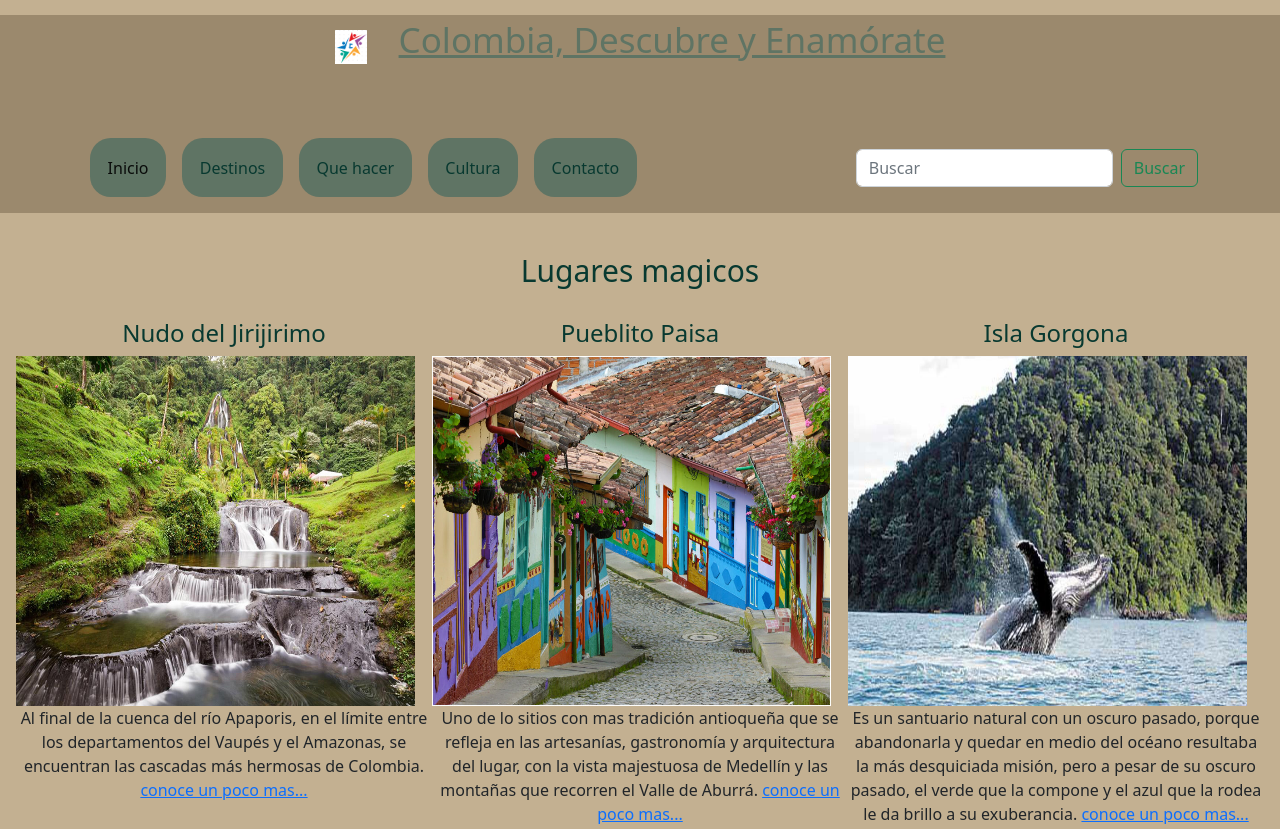
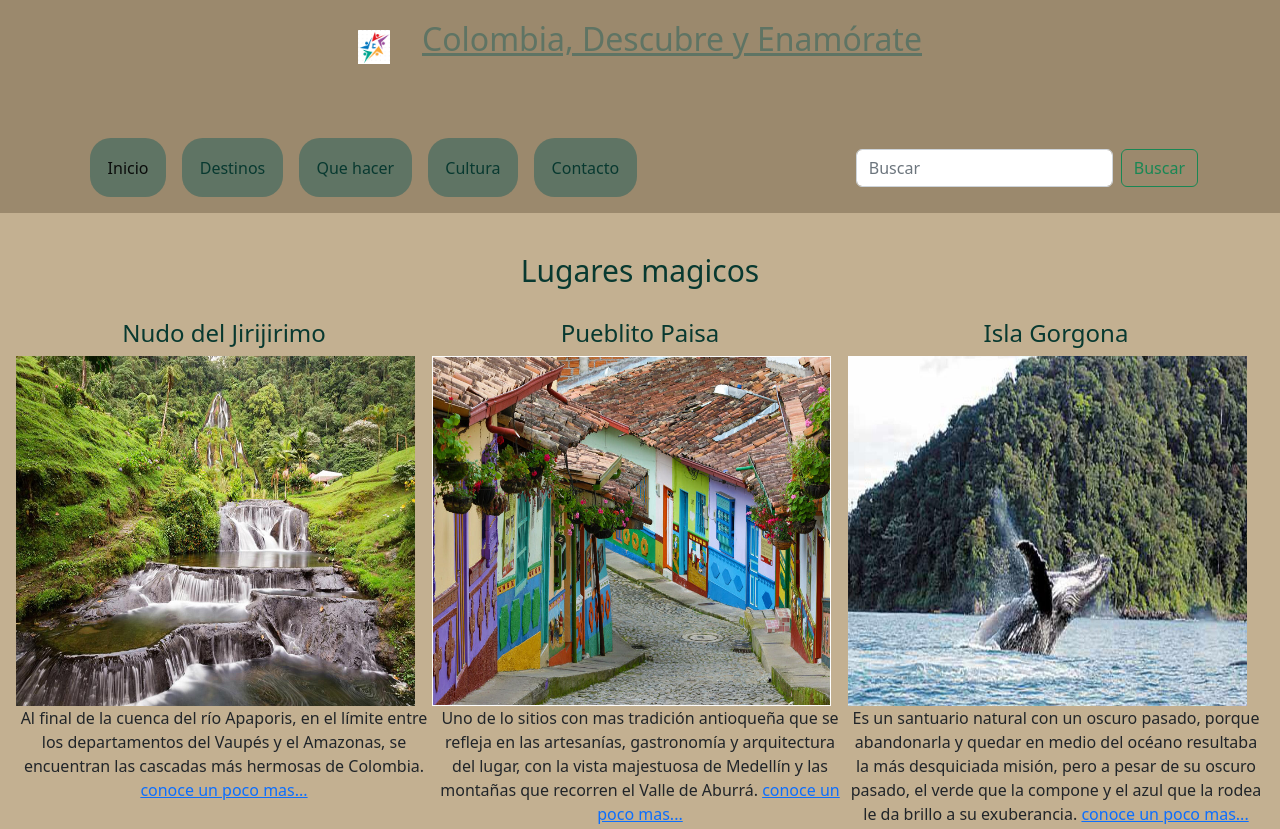
Before and after one commit to williamrojasmartinez/retoCoderhause, a website: page index.html in a window 1280 px wide. Shown: the top 829 px of the page. Drawn offline with nearby package versions, Linux system fonts and the light colour scheme.

Commit message:
Modificando index

```diff
--- a/scss/style.scss
+++ b/scss/style.scss
@@ -8,6 +8,9 @@
 }
 
 body{
+    display: flex;
+    flex-direction: column;
+    min-height: 100vh;
     background-color: $colorFondoBody;
 
 
@@ -27,7 +30,7 @@ body{
             justify-content:center;
             align-items: center;
             color: $colorLetrasH1;
-            font-size: 35px;
+            font-size: 2rem;
             text-decoration: underline;
             margin-top: 15px;
         }
@@ -215,6 +218,7 @@ footer{
     color: $colorLetrasFooter;
     padding-top: 2rem;
     padding-bottom: 2rem;
+    margin-top: auto;
     margin-bottom: 0.8rem;
 
     a{
```
Also changed, not shown: css/style.css.
